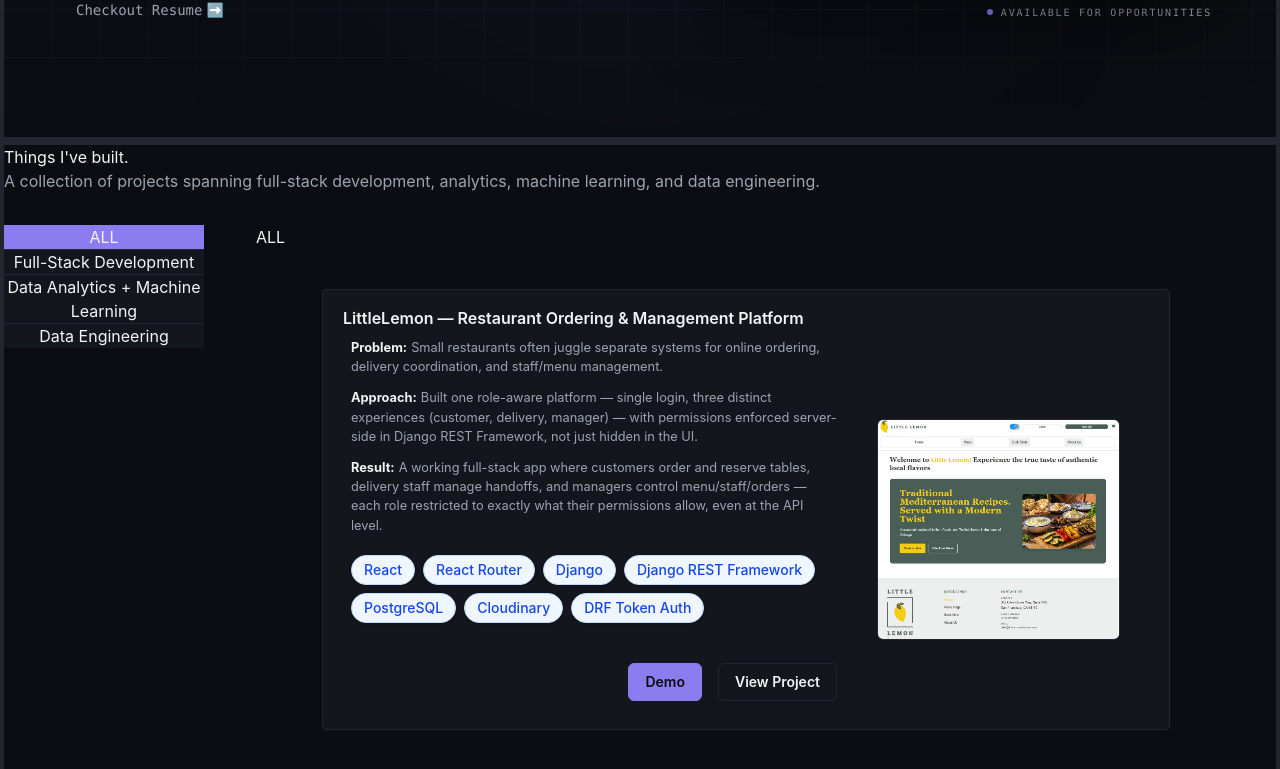
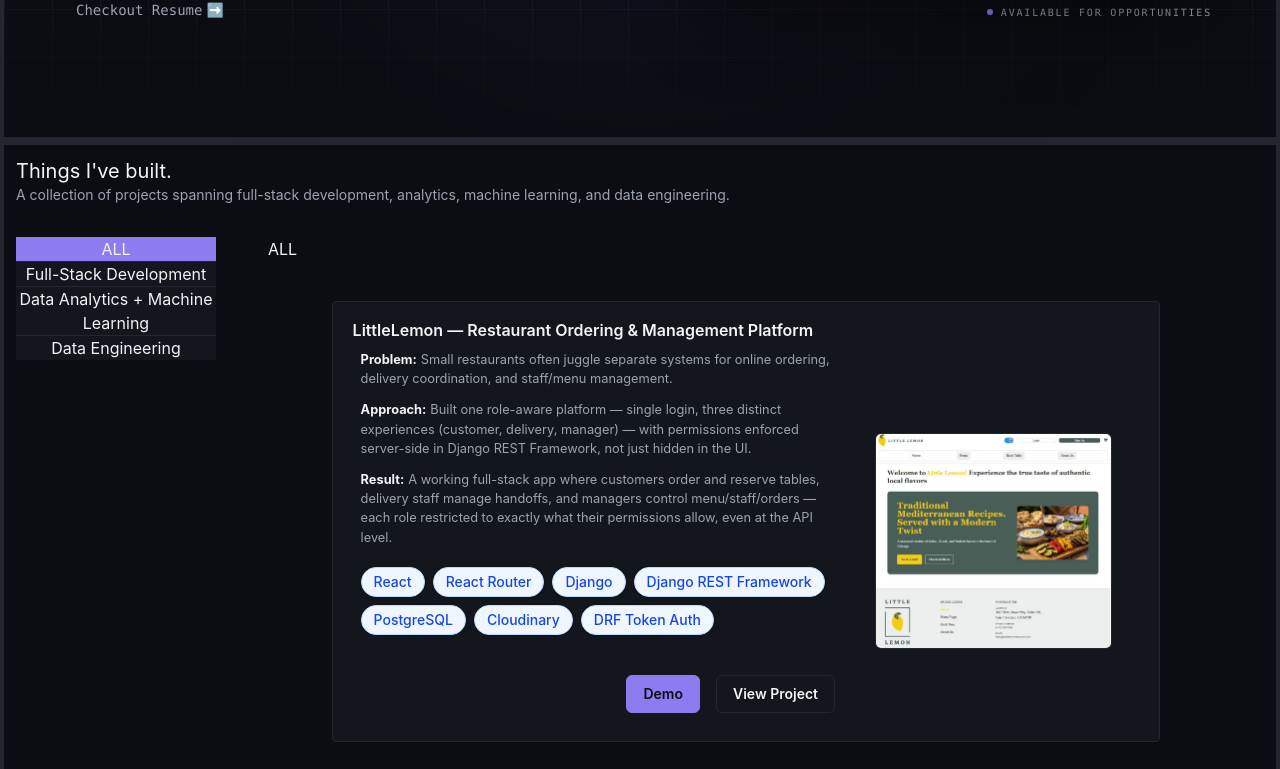
Before and after one commit to ravijoshi276/Portfolio, a React (Vite) app in the folder PortFolioFrontEnd/: page /#home in a window 1280 px wide. Shown: the part 711-1480 px from the top of the page. Built offline with nearby package versions, Linux system fonts and the light colour scheme; no server answers.

Commit message:
Fixed translate for resume and padding for protfolio section

```diff
--- a/PortFolioFrontEnd/src/HeroSection.jsx
+++ b/PortFolioFrontEnd/src/HeroSection.jsx
@@ -97,7 +97,7 @@ export default function HeroSection(){
           >
             Checkout Resume
             <span
-              className="ml-1 transition-transform group-hover:-translate-x-0.8 "
+              className="ml-1 transition-transform group-hover:translate-x-1 "
             >
               ➡️
             </span>
--- a/PortFolioFrontEnd/src/Projects.jsx
+++ b/PortFolioFrontEnd/src/Projects.jsx
@@ -10,9 +10,9 @@ export default function Projects (){
         }
         const filteredProjects = selectedCategory=="ALL"? ProjectList : ProjectList.filter(project=>project.category===selectedCategory)
 
-    return (<div className='relative'>
-        <Heading >Things I've built.</Heading>
-        <p className='text-[var(--text-secondary)]'>A collection of projects spanning full-stack development, analytics, machine learning, and data engineering.</p>
+    return (<div className='relative p-3'>
+        <Heading className='text-xl ' >Things I've built.</Heading>
+        <p className='text-[var(--text-secondary)] text-sm'>A collection of projects spanning full-stack development, analytics, machine learning, and data engineering.</p>
         <Section className='flex items-start gap-3 mt-8 w-full'>
         <div className='sticky top-[20%] left-0 min-w-[200px] w-[15%]'>
             <FilteProject changeCategory={changeCategory} category={selectedCategory} />
```
